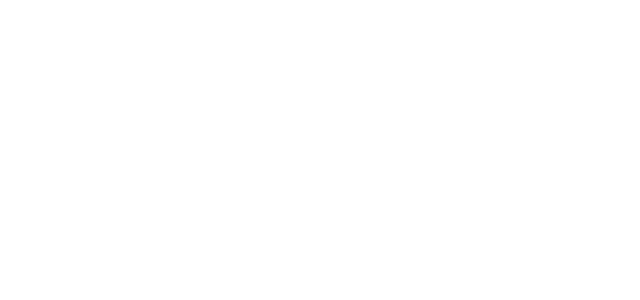
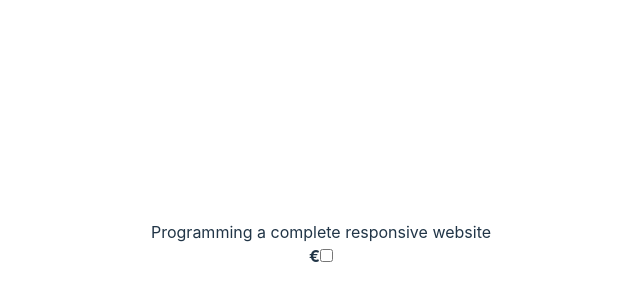
Before and after one commit to francamateus93/6.Presupuesto, a React (Vite) app: page / in a window 1280 px wide. Shown: the part 156-456 px from the top of the page, without its empty margins (319-959 px from the left). Built offline with nearby package versions, Linux system fonts and the light colour scheme.

Commit message:
Complete Components

```diff
--- a/src/App.jsx
+++ b/src/App.jsx
@@ -1,11 +1,28 @@
 import { useState } from 'react'
+import Card from "./components/Card"
+// import Total from "./components/Total"
 import './App.css'
 
 function App() {
-  const [count, setCount] = useState(0)
+  const [services, setServices] = useState(
+    {
+      seo: { price: 300, isChosen: false },
+      ads: { price: 400, isChosen: false },
+      web: { price: 500, isChosen: false },
+    }
+  )
+
+  // const handleCheckbox = (service) => {
+  //   setServices((serv) => ({ ...serv, [service]: {
+  //     ...prev[service],
+  //     isChosen: !prev[service].isChosen
+  //     }
+  //   }))
+  // }
 
   return (
     <main>
+      <Card />
     </main>
   )
 }
--- a/src/components/Card.jsx
+++ b/src/components/Card.jsx
@@ -1 +1,23 @@
 import React from "react";
+
+function Card({ product, price, isChosen, onChange }) {
+  return (
+    <div>
+      <div>
+        <h3>{product}</h3>
+        <p>Programming a complete responsive website</p>
+      </div>
+      <div>
+        <strong>{price} €</strong>
+        <input
+          type="checkbox"
+          isChosen={isChosen}
+          onChange={onChange}
+          ClassName=""
+        />
+      </div>
+    </div>
+  )
+}
+
+export default Card
--- a/src/components/Total.jsx
+++ b/src/components/Total.jsx
@@ -0,0 +1,14 @@
+import React from "react";
+
+function Total({ total }) {
+  return (
+    <>
+      <div>
+        <h2>Budget price:</h2>
+        <p>{total} €</p>
+      </div>
+    </>
+  )
+}
+
+export default Total
```
